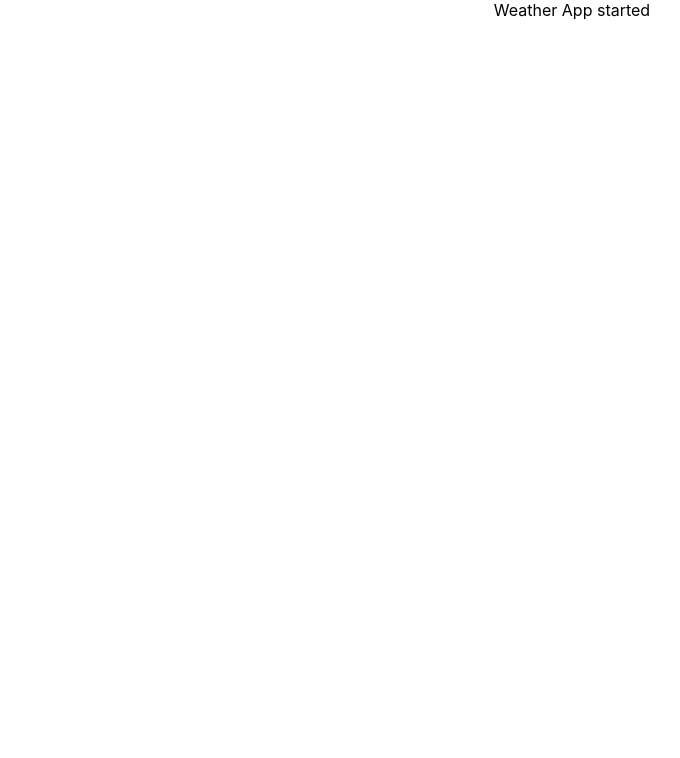
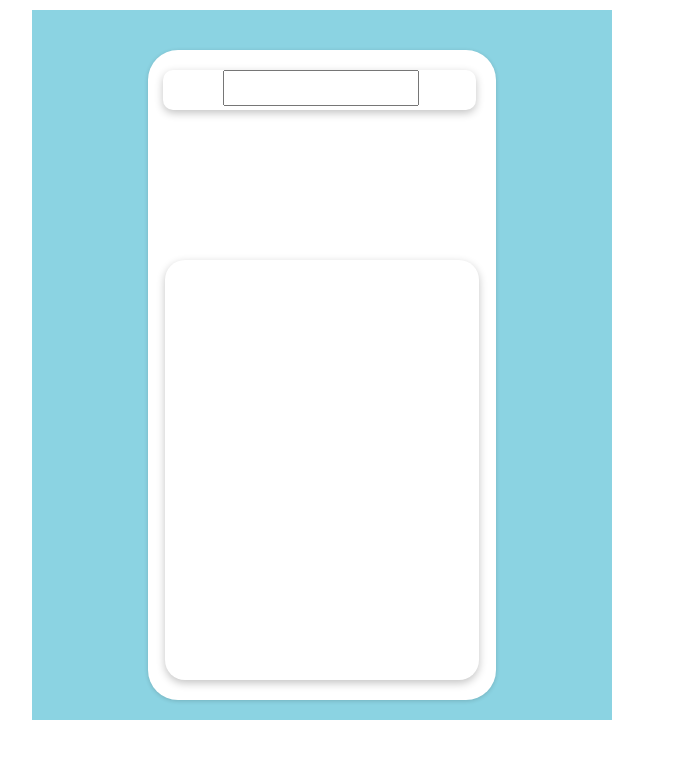
Before and after one commit to Aniket101299/weather-app, a React (Create React App) app: page / in a window 1280 px wide. Shown: the top 758 px of the page, without its empty margins (68-748 px from the left). Built offline with nearby package versions, Linux system fonts and the light colour scheme.

Commit message:
design done

```diff
--- a/src/App.css
+++ b/src/App.css
@@ -1,38 +1,47 @@
-.App {
-  text-align: center;
+.info{
+  background-color: #8bd3e2;
+  width: 580px;
+  height: 670px;
+  margin-left: 100px;
+  margin-top: 10px;
+  padding-top: 40px;
 }
-
-.App-logo {
-  height: 40vmin;
-  pointer-events: none;
+.iframe{
+  width: 550px;
+  height: 510px;
+  /* frameborder: 0;  */
+  border : 0;
+  /* allowfullscreen: true */
 }
-
-@media (prefers-reduced-motion: no-preference) {
-  .App-logo {
-    animation: App-logo-spin infinite 20s linear;
-  }
+.inDiv{
+  margin: auto;
+  padding-top: 20px;
+  background-color: white;
+  width: 60%;
+  height: 94%;
+  box-shadow: rgba(0, 0, 0, 0.16) 0px 1px 4px;
+  border-radius: 30px;
 }
-
-.App-header {
-  background-color: #282c34;
-  min-height: 100vh;
-  display: flex;
-  flex-direction: column;
-  align-items: center;
-  justify-content: center;
-  font-size: calc(10px + 2vmin);
-  color: white;
+.searchBox{
+  margin-left: 15px;
+  border-radius: 10px;
+  width: 90%;
+  height: 40px;
+  box-shadow: rgba(0, 0, 0, 0.24) 0px 3px 8px;
 }
-
-.App-link {
-  color: #61dafb;
+.input{
+  height: 30px;
+  width: 60%;
+  margin-left: 60px;
 }
-
-@keyframes App-logo-spin {
-  from {
-    transform: rotate(0deg);
-  }
-  to {
-    transform: rotate(360deg);
-  }
+input:focus{
+  outline: none;
 }
+.graphs{
+  margin: auto;
+  height: 420px;
+  width: 90%;
+  margin-top: 150px;
+  border-radius: 20px;
+  box-shadow: rgba(0, 0, 0, 0.24) 0px 3px 8px;
+}
--- a/src/App.js
+++ b/src/App.js
@@ -3,7 +3,20 @@ import './App.css';
 function App() {
   return (
     <div className="App">
-       Weather App started
+      {/* left fiv */}
+       <div className='info'>
+          <div className='inDiv'>
+            <div className='searchBox'> <input className='input'></input> </div>
+            <div className='sevenDay'></div>
+            <div className='graphs'></div>
+          </div>
+       </div>
+
+       {/* right div */}
+       <div className='map'>
+          <iframe className='iframe'>
+          </iframe>
+       </div>
     </div>
   );
 }
```
Also changed, not shown: 1 other file (tests, documents, lock files or other folders).
